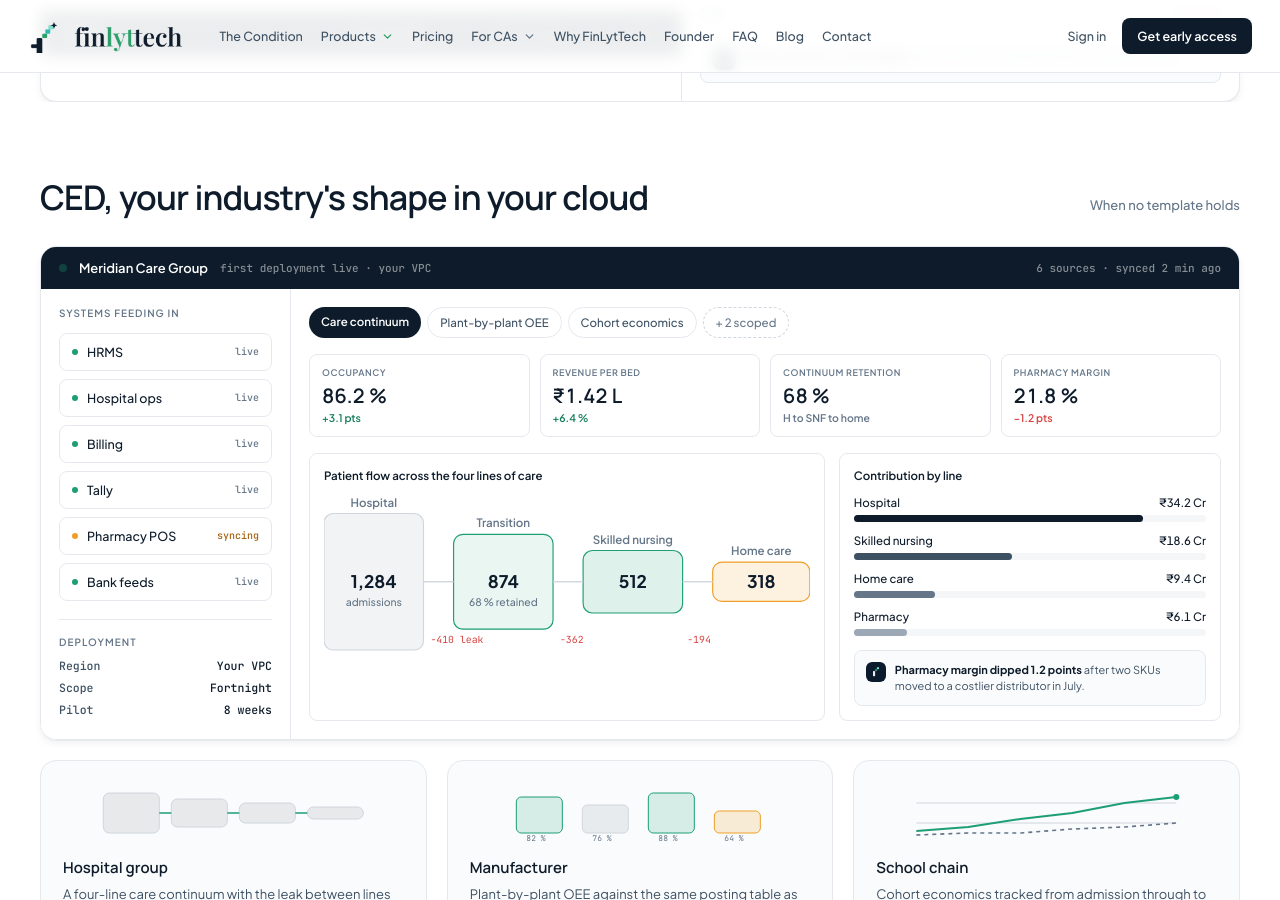
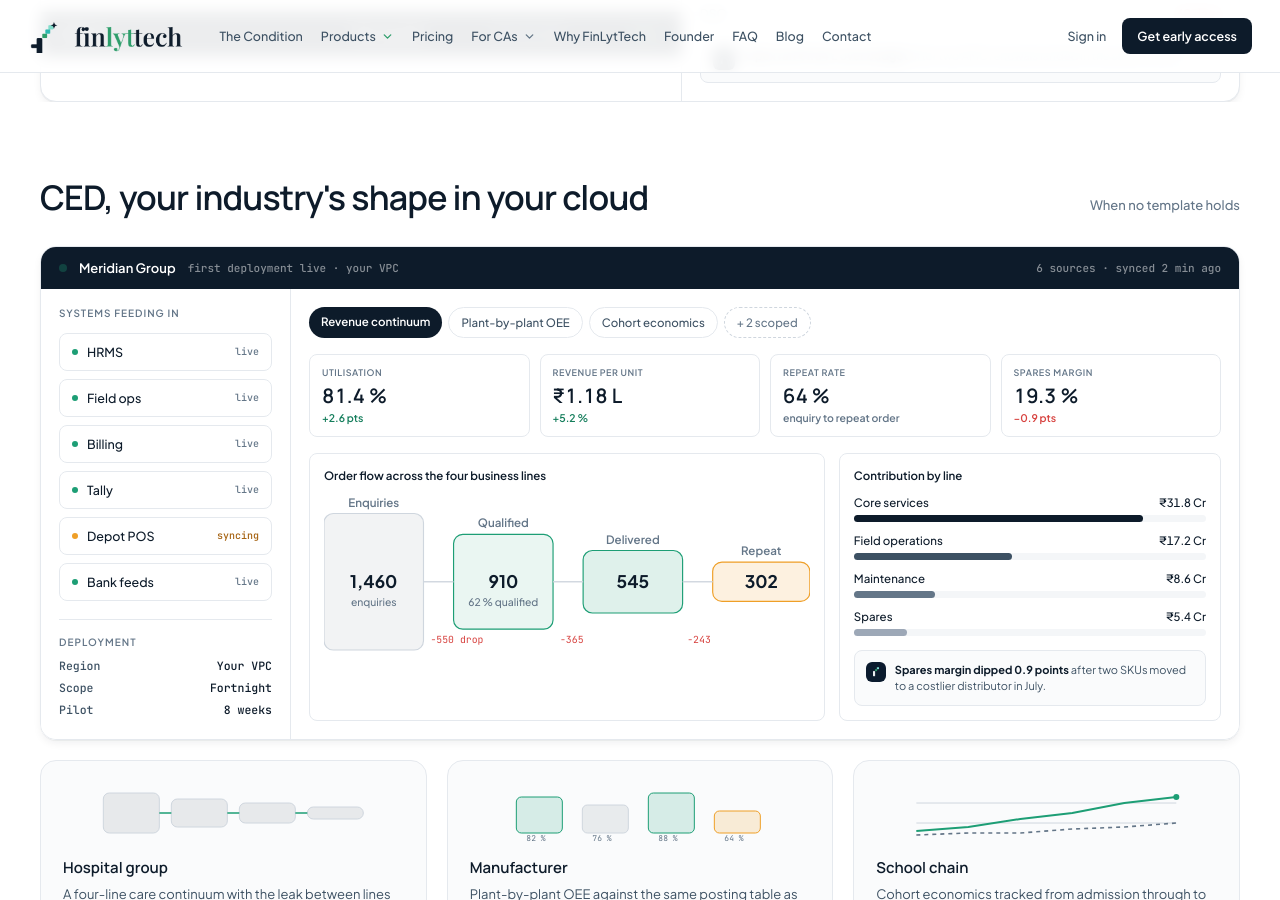
Before and after one commit to sasikeshav2207-debug/finlyt-web, a Jekyll site: the page built from index.html, in a window 1280 px wide and 900 px high, scrolled down 3321 px. Built offline with Jekyll 4.4.1, drawn with Linux system fonts in a browser that asks for light colours; some of the changed text lies outside the part shown.

Commit message:
privacy: replace client business shape in the CED example
The Custom Enterprise Dashboard panel was built from a real customer's
operating model — a four-line care continuum, its patient counts, its
contribution by line and its pharmacy margin. Even unnamed, that is
identifying business intelligence on a public page.

Swapped for a fictitious multi-line services group. The visual shape is
preserved exactly, since that is what the section demonstrates; only the
domain and the figures change:

- Systems: Hospital ops -> Field ops, Pharmacy POS -> Depot POS
- Funnel: Enquiries 1,460 -> Qualified 910 -> Delivered 545 -> Repeat 302
  (drops of 550 / 365 / 243 — internally consistent, and 910/1460 = 62%)
- KPIs: Utilisation, Revenue per unit, Repeat rate, Spares margin
- Contribution: Core services, Field operations, Maintenance, Spares

Also hardened deploy.sh: its content assertions could pass or fail on a
stale Fastly edge copy (max-age=600). It now retries, distinguishes a
cached miss from a real regression, and reports the cache age. The banned
list now includes the client name and business-shape terms so this cannot
silently return.

Co-Authored-By: Claude Opus 5 (1M context) <noreply@anthropic.com>

```diff
--- a/index.html
+++ b/index.html
@@ -222,7 +222,7 @@ description: The finance operating substrate India's mid-market has been improvi
         </div>
         <p style="font:400 14px/1.6 var(--font-sans);color:var(--fg-2);margin:0">When no template holds, we deploy the substrate into your VPC and run it, and you keep the data.</p>
         <div style="border:1px solid var(--rule);border-radius:var(--r-md);background:var(--paper-2);padding:14px">
-          <div style="display:flex;justify-content:space-between;font:500 11px var(--font-mono);color:var(--fg-3);margin-bottom:4px"><span>Live deployment</span><span style="color:var(--ink);font-weight:600">Meridian Care Group</span></div>
+          <div style="display:flex;justify-content:space-between;font:500 11px var(--font-mono);color:var(--fg-3);margin-bottom:4px"><span>Live deployment</span><span style="color:var(--ink);font-weight:600">Meridian Group</span></div>
           <div style="display:flex;justify-content:space-between;font:500 11px var(--font-mono);color:var(--fg-3);margin-bottom:10px"><span>Verticals scoped</span><span style="color:var(--ink);font-weight:600">5 with templates</span></div>
           <svg viewBox="0 0 300 46" style="width:100%;height:46px;display:block">
             <g stroke="var(--rule-strong)" stroke-width="1.3" fill="none"><path d="M56,10 C100,10 100,23 130,23"></path><path d="M56,23 H130"></path><path d="M56,36 C100,36 100,23 130,23"></path><path d="M162,23 H232"></path></g>
@@ -346,7 +346,7 @@ description: The finance operating substrate India's mid-market has been improvi
     <div style="border:1px solid var(--rule);border-radius:var(--r-xl);overflow:hidden;box-shadow:var(--shadow-md)" class="scroll-x">
       <div style="display:flex;align-items:center;gap:12px;padding:13px 18px;background:var(--brand-navy)">
         <span style="width:8px;height:8px;border-radius:999px;background:var(--brand-emerald);animation:fl-tick 1.8s ease-in-out infinite"></span>
-        <span style="font:600 13px var(--font-sans);color:#fff">Meridian Care Group</span>
+        <span style="font:600 13px var(--font-sans);color:#fff">Meridian Group</span>
         <span style="font:500 11px var(--font-mono);color:rgba(255,255,255,.5)">first deployment live · your VPC</span>
         <span style="margin-left:auto;font:500 11px var(--font-mono);color:rgba(255,255,255,.5)">6 sources · synced 2 min ago</span>
       </div>
@@ -356,10 +356,10 @@ description: The finance operating substrate India's mid-market has been improvi
           <div style="font:600 10px var(--font-sans);text-transform:uppercase;letter-spacing:.1em;color:var(--fg-3);margin-bottom:14px">Systems feeding in</div>
           <div style="display:flex;flex-direction:column;gap:8px">
             <div style="display:flex;align-items:center;gap:9px;padding:10px 12px;border:1px solid var(--rule);border-radius:var(--r-md)"><span style="width:6px;height:6px;border-radius:999px;background:var(--brand-emerald);flex-shrink:0"></span><span style="font:500 12.5px var(--font-sans);color:var(--ink);flex:1">HRMS</span><span style="font:500 10px var(--font-mono);color:var(--fg-3)">live</span></div>
-            <div style="display:flex;align-items:center;gap:9px;padding:10px 12px;border:1px solid var(--rule);border-radius:var(--r-md)"><span style="width:6px;height:6px;border-radius:999px;background:var(--brand-emerald);flex-shrink:0"></span><span style="font:500 12.5px var(--font-sans);color:var(--ink);flex:1">Hospital ops</span><span style="font:500 10px var(--font-mono);color:var(--fg-3)">live</span></div>
+            <div style="display:flex;align-items:center;gap:9px;padding:10px 12px;border:1px solid var(--rule);border-radius:var(--r-md)"><span style="width:6px;height:6px;border-radius:999px;background:var(--brand-emerald);flex-shrink:0"></span><span style="font:500 12.5px var(--font-sans);color:var(--ink);flex:1">Field ops</span><span style="font:500 10px var(--font-mono);color:var(--fg-3)">live</span></div>
             <div style="display:flex;align-items:center;gap:9px;padding:10px 12px;border:1px solid var(--rule);border-radius:var(--r-md)"><span style="width:6px;height:6px;border-radius:999px;background:var(--brand-emerald);flex-shrink:0"></span><span style="font:500 12.5px var(--font-sans);color:var(--ink);flex:1">Billing</span><span style="font:500 10px var(--font-mono);color:var(--fg-3)">live</span></div>
             <div style="display:flex;align-items:center;gap:9px;padding:10px 12px;border:1px solid var(--rule);border-radius:var(--r-md)"><span style="width:6px;height:6px;border-radius:999px;background:var(--brand-emerald);flex-shrink:0"></span><span style="font:500 12.5px var(--font-sans);color:var(--ink);flex:1">Tally</span><span style="font:500 10px var(--font-mono);color:var(--fg-3)">live</span></div>
-            <div style="display:flex;align-items:center;gap:9px;padding:10px 12px;border:1px solid var(--rule);border-radius:var(--r-md)"><span style="width:6px;height:6px;border-radius:999px;background:var(--brand-amber);flex-shrink:0"></span><span style="font:500 12.5px var(--font-sans);color:var(--ink);flex:1">Pharmacy POS</span><span style="font:500 10px var(--font-mono);color:var(--amber-600)">syncing</span></div>
+            <div style="display:flex;align-items:center;gap:9px;padding:10px 12px;border:1px solid var(--rule);border-radius:var(--r-md)"><span style="width:6px;height:6px;border-radius:999px;background:var(--brand-amber);flex-shrink:0"></span><span style="font:500 12.5px var(--font-sans);color:var(--ink);flex:1">Depot POS</span><span style="font:500 10px var(--font-mono);color:var(--amber-600)">syncing</span></div>
             <div style="display:flex;align-items:center;gap:9px;padding:10px 12px;border:1px solid var(--rule);border-radius:var(--r-md)"><span style="width:6px;height:6px;border-radius:999px;background:var(--brand-emerald);flex-shrink:0"></span><span style="font:500 12.5px var(--font-sans);color:var(--ink);flex:1">Bank feeds</span><span style="font:500 10px var(--font-mono);color:var(--fg-3)">live</span></div>
           </div>
           <div style="margin-top:18px;padding-top:16px;border-top:1px solid var(--rule)">
@@ -374,61 +374,61 @@ description: The finance operating substrate India's mid-market has been improvi
 
         <div style="padding:18px">
           <div style="display:flex;gap:6px;margin-bottom:16px">
-            <span style="font:600 11.5px var(--font-sans);color:#fff;background:var(--brand-navy);padding:7px 12px;border-radius:999px">Care continuum</span>
+            <span style="font:600 11.5px var(--font-sans);color:#fff;background:var(--brand-navy);padding:7px 12px;border-radius:999px">Revenue continuum</span>
             <span style="font:500 11.5px var(--font-sans);color:var(--fg-2);border:1px solid var(--rule);padding:7px 12px;border-radius:999px">Plant-by-plant OEE</span>
             <span style="font:500 11.5px var(--font-sans);color:var(--fg-2);border:1px solid var(--rule);padding:7px 12px;border-radius:999px">Cohort economics</span>
             <span style="font:500 11.5px var(--font-sans);color:var(--fg-3);border:1px dashed var(--rule-strong);padding:7px 12px;border-radius:999px">+ 2 scoped</span>
           </div>
 
           <div style="display:grid;grid-template-columns:repeat(4,1fr);gap:10px;margin-bottom:16px" class="g4">
-            <div style="border:1px solid var(--rule);border-radius:var(--r-md);padding:12px"><div style="font:600 9px var(--font-sans);text-transform:uppercase;letter-spacing:.06em;color:var(--fg-3)">Occupancy</div><div style="font:600 20px var(--font-display);color:var(--ink);font-variant-numeric:tabular-nums;margin-top:4px">86.2 %</div><div style="font:600 10.5px var(--font-sans);color:var(--emerald-600);margin-top:2px">+3.1 pts</div></div>
-            <div style="border:1px solid var(--rule);border-radius:var(--r-md);padding:12px"><div style="font:600 9px var(--font-sans);text-transform:uppercase;letter-spacing:.06em;color:var(--fg-3)">Revenue per bed</div><div style="font:600 20px var(--font-display);color:var(--ink);font-variant-numeric:tabular-nums;margin-top:4px">₹1.42 L</div><div style="font:600 10.5px var(--font-sans);color:var(--emerald-600);margin-top:2px">+6.4 %</div></div>
-            <div style="border:1px solid var(--rule);border-radius:var(--r-md);padding:12px"><div style="font:600 9px var(--font-sans);text-transform:uppercase;letter-spacing:.06em;color:var(--fg-3)">Continuum retention</div><div style="font:600 20px var(--font-display);color:var(--ink);font-variant-numeric:tabular-nums;margin-top:4px">68 %</div><div style="font:600 10.5px var(--font-sans);color:var(--fg-3);margin-top:2px">H to SNF to home</div></div>
-            <div style="border:1px solid var(--rule);border-radius:var(--r-md);padding:12px"><div style="font:600 9px var(--font-sans);text-transform:uppercase;letter-spacing:.06em;color:var(--fg-3)">Pharmacy margin</div><div style="font:600 20px var(--font-display);color:var(--ink);font-variant-numeric:tabular-nums;margin-top:4px">21.8 %</div><div style="font:600 10.5px var(--font-sans);color:var(--signal-negative);margin-top:2px">−1.2 pts</div></div>
+            <div style="border:1px solid var(--rule);border-radius:var(--r-md);padding:12px"><div style="font:600 9px var(--font-sans);text-transform:uppercase;letter-spacing:.06em;color:var(--fg-3)">Utilisation</div><div style="font:600 20px var(--font-display);color:var(--ink);font-variant-numeric:tabular-nums;margin-top:4px">81.4 %</div><div style="font:600 10.5px var(--font-sans);color:var(--emerald-600);margin-top:2px">+2.6 pts</div></div>
+            <div style="border:1px solid var(--rule);border-radius:var(--r-md);padding:12px"><div style="font:600 9px var(--font-sans);text-transform:uppercase;letter-spacing:.06em;color:var(--fg-3)">Revenue per unit</div><div style="font:600 20px var(--font-display);color:var(--ink);font-variant-numeric:tabular-nums;margin-top:4px">₹1.18 L</div><div style="font:600 10.5px var(--font-sans);color:var(--emerald-600);margin-top:2px">+5.2 %</div></div>
+            <div style="border:1px solid var(--rule);border-radius:var(--r-md);padding:12px"><div style="font:600 9px var(--font-sans);text-transform:uppercase;letter-spacing:.06em;color:var(--fg-3)">Repeat rate</div><div style="font:600 20px var(--font-display);color:var(--ink);font-variant-numeric:tabular-nums;margin-top:4px">64 %</div><div style="font:600 10.5px var(--font-sans);color:var(--fg-3);margin-top:2px">enquiry to repeat order</div></div>
+            <div style="border:1px solid var(--rule);border-radius:var(--r-md);padding:12px"><div style="font:600 9px var(--font-sans);text-transform:uppercase;letter-spacing:.06em;color:var(--fg-3)">Spares margin</div><div style="font:600 20px var(--font-display);color:var(--ink);font-variant-numeric:tabular-nums;margin-top:4px">19.3 %</div><div style="font:600 10.5px var(--font-sans);color:var(--signal-negative);margin-top:2px">−0.9 pts</div></div>
           </div>
 
           <div style="display:grid;grid-template-columns:1.35fr 1fr;gap:14px" class="split">
             <div style="border:1px solid var(--rule);border-radius:var(--r-md);padding:14px">
-              <div style="font:600 11.5px var(--font-sans);color:var(--ink);margin-bottom:12px">Patient flow across the four lines of care</div>
+              <div style="font:600 11.5px var(--font-sans);color:var(--ink);margin-bottom:12px">Order flow across the four business lines</div>
               <svg viewBox="0 0 420 150" style="width:100%;height:auto;display:block">
                 <g font-family="Plus Jakarta Sans" font-size="10" font-weight="600" fill="#0D1B2A">
                   <rect x="0" y="16" width="86" height="118" rx="8" fill="rgba(13,27,42,.05)" stroke="#CFD6DE" stroke-width="1"></rect>
-                  <text x="43" y="10" text-anchor="middle" fill="#647688">Hospital</text>
-                  <text x="43" y="80" text-anchor="middle" font-size="15" font-weight="700">1,284</text>
-                  <text x="43" y="96" text-anchor="middle" font-size="9" font-weight="500" fill="#647688">admissions</text>
+                  <text x="43" y="10" text-anchor="middle" fill="#647688">Enquiries</text>
+                  <text x="43" y="80" text-anchor="middle" font-size="15" font-weight="700">1,460</text>
+                  <text x="43" y="96" text-anchor="middle" font-size="9" font-weight="500" fill="#647688">enquiries</text>
 
                   <rect x="112" y="34" width="86" height="82" rx="8" fill="rgba(29,158,117,.09)" stroke="#1D9E75" stroke-width="1"></rect>
-                  <text x="155" y="28" text-anchor="middle" fill="#647688">Transition</text>
-                  <text x="155" y="80" text-anchor="middle" font-size="15" font-weight="700">874</text>
-                  <text x="155" y="96" text-anchor="middle" font-size="9" font-weight="500" fill="#647688">68 % retained</text>
+                  <text x="155" y="28" text-anchor="middle" fill="#647688">Qualified</text>
+                  <text x="155" y="80" text-anchor="middle" font-size="15" font-weight="700">910</text>
+                  <text x="155" y="96" text-anchor="middle" font-size="9" font-weight="500" fill="#647688">62 % qualified</text>
 
                   <rect x="224" y="48" width="86" height="54" rx="8" fill="rgba(29,158,117,.14)" stroke="#1D9E75" stroke-width="1"></rect>
-                  <text x="267" y="42" text-anchor="middle" fill="#647688">Skilled nursing</text>
-                  <text x="267" y="80" text-anchor="middle" font-size="15" font-weight="700">512</text>
+                  <text x="267" y="42" text-anchor="middle" fill="#647688">Delivered</text>
+                  <text x="267" y="80" text-anchor="middle" font-size="15" font-weight="700">545</text>
 
                   <rect x="336" y="58" width="84" height="34" rx="8" fill="rgba(239,159,39,.14)" stroke="#EF9F27" stroke-width="1"></rect>
-                  <text x="378" y="52" text-anchor="middle" fill="#647688">Home care</text>
-                  <text x="378" y="80" text-anchor="middle" font-size="15" font-weight="700">318</text>
+                  <text x="378" y="52" text-anchor="middle" fill="#647688">Repeat</text>
+                  <text x="378" y="80" text-anchor="middle" font-size="15" font-weight="700">302</text>
                 </g>
                 <g stroke="#CFD6DE" stroke-width="1.2" fill="none"><path d="M86,75 H112"></path><path d="M198,75 H224"></path><path d="M310,75 H336"></path></g>
                 <g fill="#D7423F" font-family="JetBrains Mono" font-size="8.5">
-                  <text x="92" y="128">−410 leak</text>
-                  <text x="204" y="128">−362</text>
-                  <text x="314" y="128">−194</text>
+                  <text x="92" y="128">−550 drop</text>
+                  <text x="204" y="128">−365</text>
+                  <text x="314" y="128">−243</text>
                 </g>
               </svg>
             </div>
             <div style="border:1px solid var(--rule);border-radius:var(--r-md);padding:14px;display:flex;flex-direction:column">
               <div style="font:600 11.5px var(--font-sans);color:var(--ink);margin-bottom:12px">Contribution by line</div>
               <div style="display:flex;flex-direction:column;gap:11px;flex:1">
-                <div><div style="display:flex;justify-content:space-between;font:500 11.5px var(--font-sans);color:var(--ink);margin-bottom:5px"><span>Hospital</span><span style="font-variant-numeric:tabular-nums">₹34.2 Cr</span></div><div style="height:7px;border-radius:999px;background:var(--paper-3)"><div style="width:82%;height:7px;border-radius:999px;background:var(--brand-navy)"></div></div></div>
-                <div><div style="display:flex;justify-content:space-between;font:500 11.5px var(--font-sans);color:var(--ink);margin-bottom:5px"><span>Skilled nursing</span><span style="font-variant-numeric:tabular-nums">₹18.6 Cr</span></div><div style="height:7px;border-radius:999px;background:var(--paper-3)"><div style="width:45%;height:7px;border-radius:999px;background:var(--navy-500)"></div></div></div>
-                <div><div style="display:flex;justify-content:space-between;font:500 11.5px var(--font-sans);color:var(--ink);margin-bottom:5px"><span>Home care</span><span style="font-variant-numeric:tabular-nums">₹9.4 Cr</span></div><div style="height:7px;border-radius:999px;background:var(--paper-3)"><div style="width:23%;height:7px;border-radius:999px;background:var(--navy-400)"></div></div></div>
-                <div><div style="display:flex;justify-content:space-between;font:500 11.5px var(--font-sans);color:var(--ink);margin-bottom:5px"><span>Pharmacy</span><span style="font-variant-numeric:tabular-nums">₹6.1 Cr</span></div><div style="height:7px;border-radius:999px;background:var(--paper-3)"><div style="width:15%;height:7px;border-radius:999px;background:var(--navy-300)"></div></div></div>
+                <div><div style="display:flex;justify-content:space-between;font:500 11.5px var(--font-sans);color:var(--ink);margin-bottom:5px"><span>Core services</span><span style="font-variant-numeric:tabular-nums">₹31.8 Cr</span></div><div style="height:7px;border-radius:999px;background:var(--paper-3)"><div style="width:82%;height:7px;border-radius:999px;background:var(--brand-navy)"></div></div></div>
+                <div><div style="display:flex;justify-content:space-between;font:500 11.5px var(--font-sans);color:var(--ink);margin-bottom:5px"><span>Field operations</span><span style="font-variant-numeric:tabular-nums">₹17.2 Cr</span></div><div style="height:7px;border-radius:999px;background:var(--paper-3)"><div style="width:45%;height:7px;border-radius:999px;background:var(--navy-500)"></div></div></div>
+                <div><div style="display:flex;justify-content:space-between;font:500 11.5px var(--font-sans);color:var(--ink);margin-bottom:5px"><span>Maintenance</span><span style="font-variant-numeric:tabular-nums">₹8.6 Cr</span></div><div style="height:7px;border-radius:999px;background:var(--paper-3)"><div style="width:23%;height:7px;border-radius:999px;background:var(--navy-400)"></div></div></div>
+                <div><div style="display:flex;justify-content:space-between;font:500 11.5px var(--font-sans);color:var(--ink);margin-bottom:5px"><span>Spares</span><span style="font-variant-numeric:tabular-nums">₹5.4 Cr</span></div><div style="height:7px;border-radius:999px;background:var(--paper-3)"><div style="width:15%;height:7px;border-radius:999px;background:var(--navy-300)"></div></div></div>
               </div>
               <div style="margin-top:14px;padding:11px;background:var(--paper-2);border:1px solid var(--rule);border-radius:var(--r-md);display:flex;gap:9px">
                 <img src="assets/finlyttech-app-icon.png" alt="" style="width:20px;height:20px;border-radius:6px;flex-shrink:0;display:block">
-                <div style="font:400 11px/1.45 var(--font-sans);color:var(--fg-2)"><b style="color:var(--ink)">Pharmacy margin dipped 1.2 points</b> after two SKUs moved to a costlier distributor in July.</div>
+                <div style="font:400 11px/1.45 var(--font-sans);color:var(--fg-2)"><b style="color:var(--ink)">Spares margin dipped 0.9 points</b> after two SKUs moved to a costlier distributor in July.</div>
               </div>
             </div>
           </div>
```
Also changed, not shown: products.html (+16 -16 lines), 1 other file.
